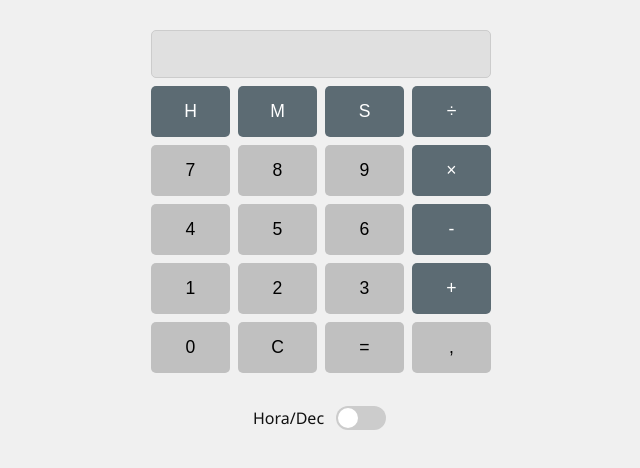
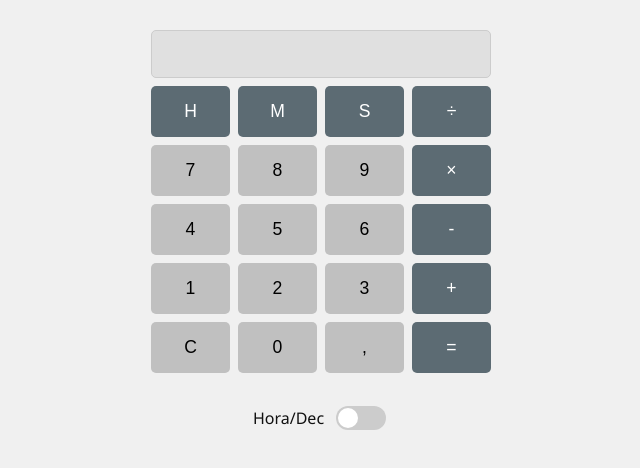
Before and after one commit to DGCSe7en/Calculadora-de-semana, a plain HTML site: page calculadora_tiempos.html in a window 1280 px wide. Shown: the whole page, without its empty margins (319-959 px from the left). Drawn offline with Linux system fonts and the light colour scheme.

Commit message:
Update calculadora_tiempos.html

```diff
--- a/calculadora_tiempos.html
+++ b/calculadora_tiempos.html
@@ -132,10 +132,10 @@ body.modo-oscuro .switch-container input { background: #555; }
   <button class="color2" data-op="+">+</button>
 
   <!-- Fila 5 -->
+  <button class="color1" id="clear">C</button>
   <button class="color1" data-num="0">0</button>
-  <button class="color1" id="clear">C</button>
-  <button class="color1" id="igual">=</button>
   <button class="color1" id="coma">,</button>
+  <button class="color2" id="igual">=</button>
 </div>
 
 <!-- Switch Hora/Dec -->
```
